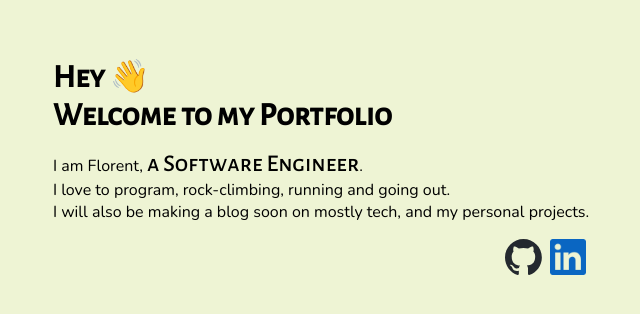
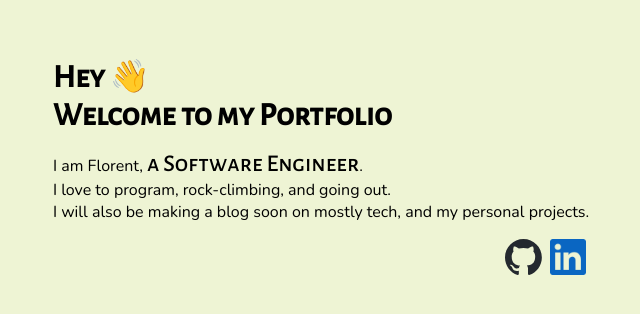
Before and after one commit to florent-haxhiu/portfolio, a plain HTML site: page index.html in a window 1280 px wide. Shown: the part 232-546 px from the top of the page, 319-959 px from the left. Drawn offline with nearby package versions, Linux system fonts and the light colour scheme.

Commit message:
Made a change

```diff
--- a/index.html
+++ b/index.html
@@ -17,7 +17,7 @@
         <div class="desc">
             <p>
                 I am Florent, <span class="backend">a Software Engineer</span>.<br />I
-                love to program, rock-climbing, running and going out.
+                love to program, rock-climbing, and going out.
             </p>
             <p>
                 I will also be making a blog soon on mostly tech, and my personal
```
